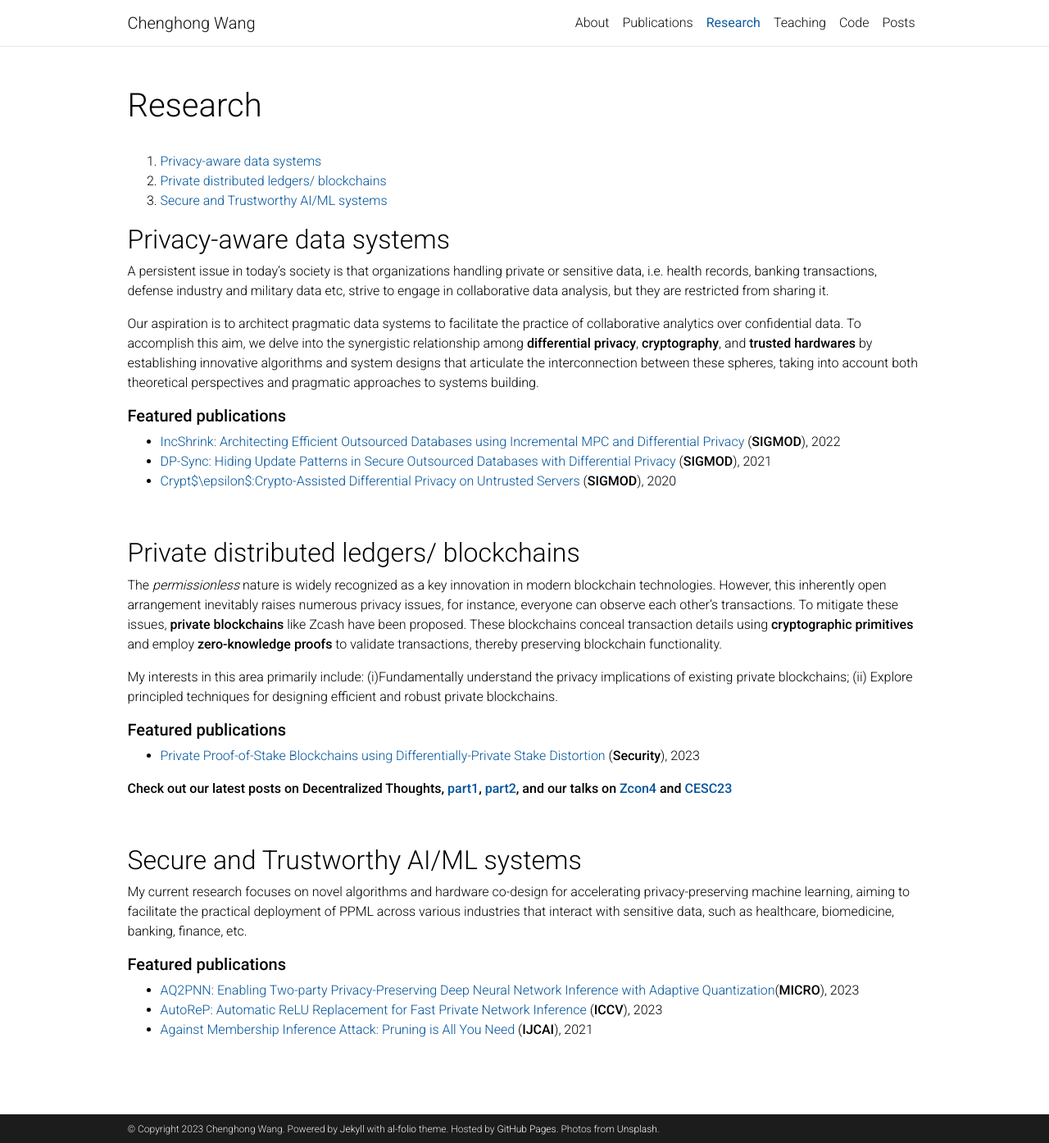
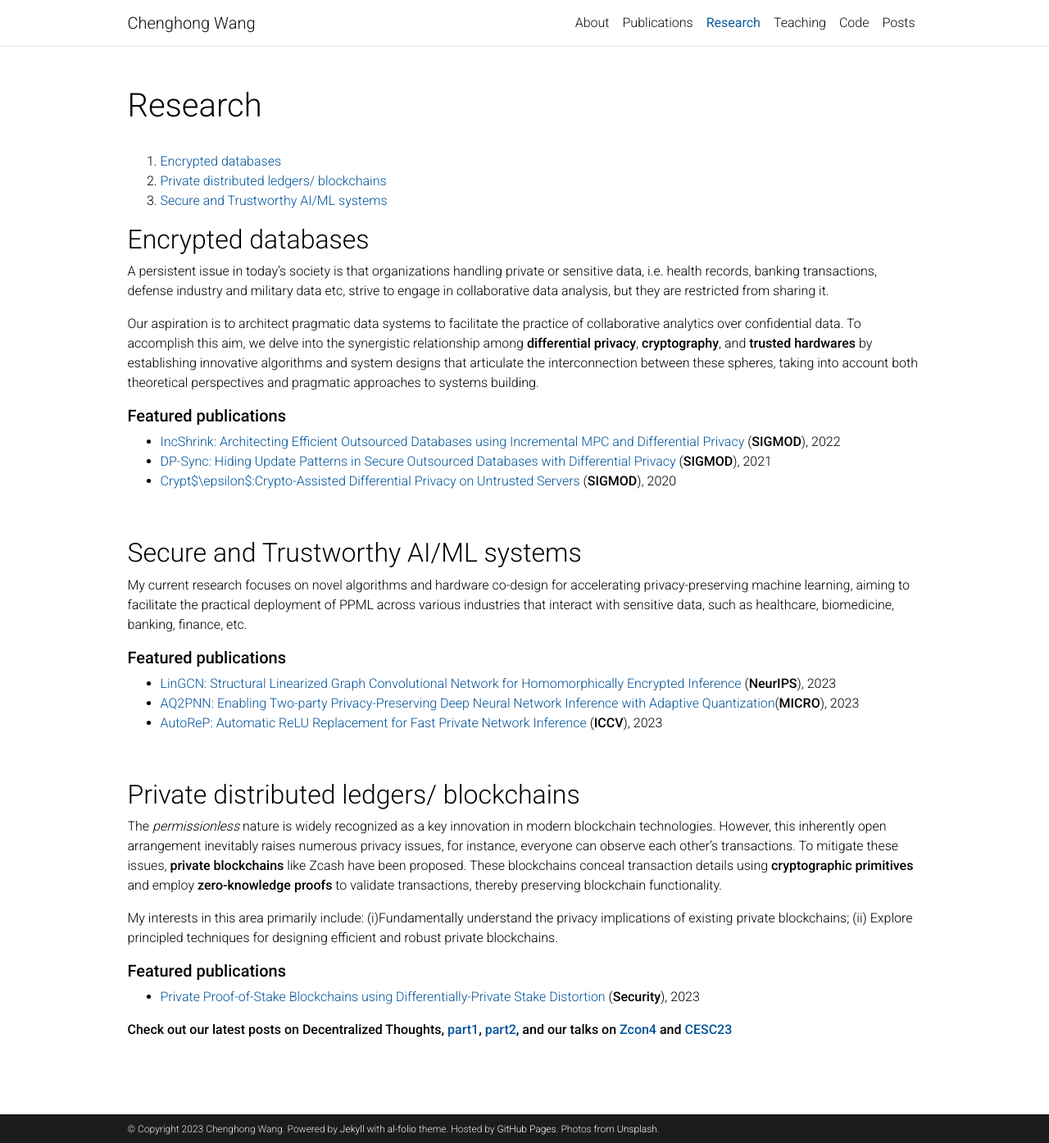
Before and after one commit to lovingmage/lovingmage.github.io, a Jekyll site: the page built from _pages/projects.md, in a window 1280 px wide and 1394 px high. Shown: the whole window at 82% size. Built offline with Jekyll 4.4.1, drawn with Linux system fonts in a browser that asks for light colours; comment, search, counter and statistics services are not loaded; a style sheet for code colours, icons or effects is not loaded.

Commit message:
Update projects.md

```diff
--- a/_pages/projects.md
+++ b/_pages/projects.md
@@ -8,11 +8,11 @@ nav_order: 2
 horizontal: false
 ---
 
-1. [Privacy-aware data systems](#dbms)
+1. [Encrypted databases](#dbms)
 2. [Private distributed ledgers/ blockchains](#blockchain)
 3. [Secure and Trustworthy AI/ML systems](#ai)
 
-## Privacy-aware data systems <a name="dbms"></a>
+## Encrypted databases <a name="dbms"></a>
 A persistent issue in today's society is that organizations handling private or sensitive data, i.e. health records, banking transactions, defense industry and military data etc, strive to engage in collaborative data analysis, but they are restricted from sharing it.
 
 Our aspiration is to architect pragmatic data systems to facilitate the practice of collaborative analytics over confidential data. To accomplish this aim, we delve into the synergistic relationship among **differential privacy**, **cryptography**, and **trusted hardwares** by establishing innovative algorithms and system designs that articulate the interconnection between these spheres, taking into account both theoretical perspectives and pragmatic approaches to systems building.
@@ -21,6 +21,18 @@ Our aspiration is to architect pragmatic data systems to facilitate the practice
 - [IncShrink: Architecting Efficient Outsourced Databases using Incremental MPC and Differential Privacy](https://arxiv.org/abs/2203.05084)  (**SIGMOD**), 2022
 - [DP-Sync: Hiding Update Patterns in Secure Outsourced Databases with Differential Privacy](https://arxiv.org/abs/2103.15942) (**SIGMOD**), 2021
 - [Crypt$\epsilon$:Crypto-Assisted Differential Privacy on Untrusted Servers](https://dl.acm.org/doi/10.1145/3318464.3380596) (**SIGMOD**), 2020
+
+<br>
+
+
+## Secure and Trustworthy AI/ML systems <a name="ai"></a>
+
+My current research focuses on novel algorithms and hardware co-design for accelerating privacy-preserving machine learning, aiming to facilitate the practical deployment of PPML across various industries that interact with sensitive data, such as healthcare, biomedicine, banking, finance, etc.
+
+##### **Featured publications**
+- [LinGCN: Structural Linearized Graph Convolutional Network for Homomorphically Encrypted Inference](#) (**NeurIPS**), 2023
+- [AQ2PNN: Enabling Two-party Privacy-Preserving Deep Neural Network Inference with Adaptive Quantization](#)(**MICRO**), 2023
+- [AutoReP: Automatic ReLU Replacement for Fast Private Network Inference](#) (**ICCV**), 2023
 
 <br>
 
@@ -36,14 +48,3 @@ My interests in this area primarily include: (i)Fundamentally understand the pri
 **Check out our latest posts on Decentralized Thoughts, [part1](https://decentralizedthoughts.github.io/2023-07-21-ppos1/), [part2](https://decentralizedthoughts.github.io/2023-07-21-ppos2/), and our talks on [Zcon4](https://www.youtube.com/live/DMiw7m2Ku78?feature=share&t=9316) and [CESC23](https://www.youtube.com/watch?t=6635&v=q9-xxy43BnM&feature=youtu.be)**
 
 <br>
-
-## Secure and Trustworthy AI/ML systems <a name="ai"></a>
-
-My current research focuses on novel algorithms and hardware co-design for accelerating privacy-preserving machine learning, aiming to facilitate the practical deployment of PPML across various industries that interact with sensitive data, such as healthcare, biomedicine, banking, finance, etc.
-
-##### **Featured publications**
-- [AQ2PNN: Enabling Two-party Privacy-Preserving Deep Neural Network Inference with Adaptive Quantization](#)(**MICRO**), 2023
-- [AutoReP: Automatic ReLU Replacement for Fast Private Network Inference](#) (**ICCV**), 2023
-- [Against Membership Inference Attack: Pruning is All You Need](https://arxiv.org/abs/2008.13578) (**IJCAI**), 2021
-
-<br>
```
